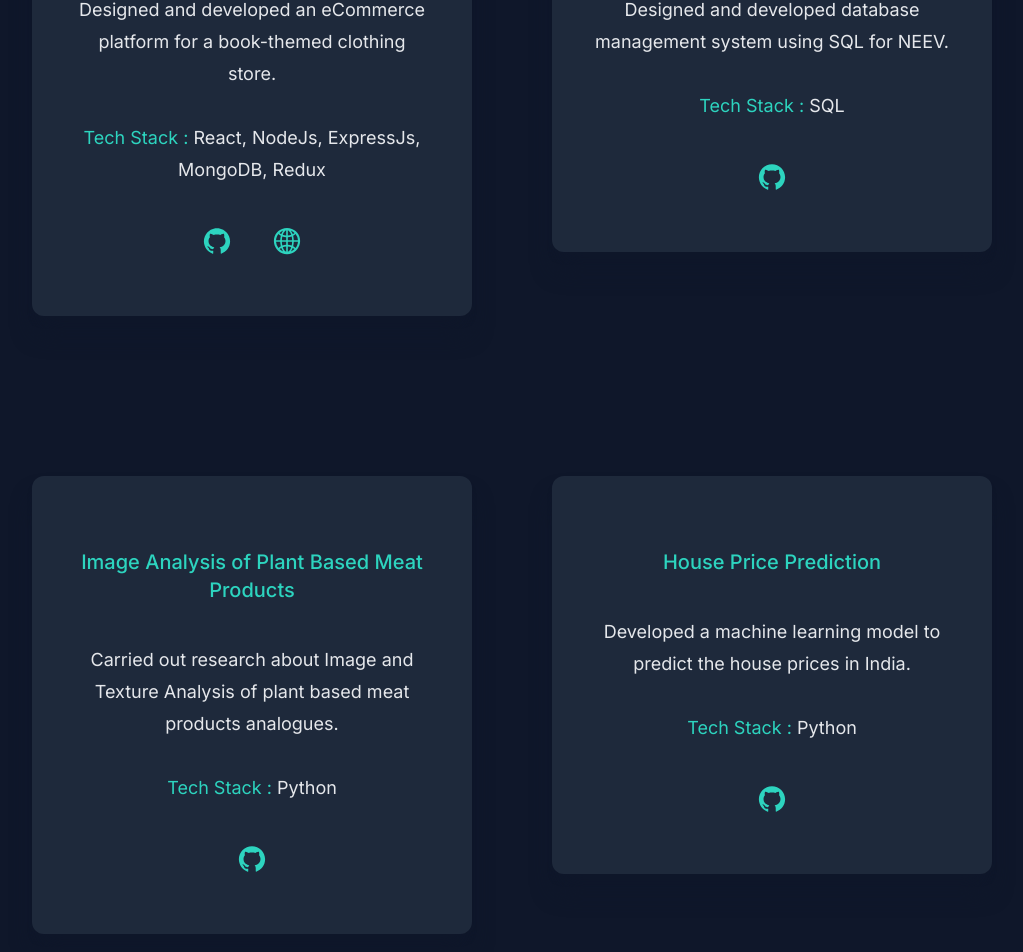
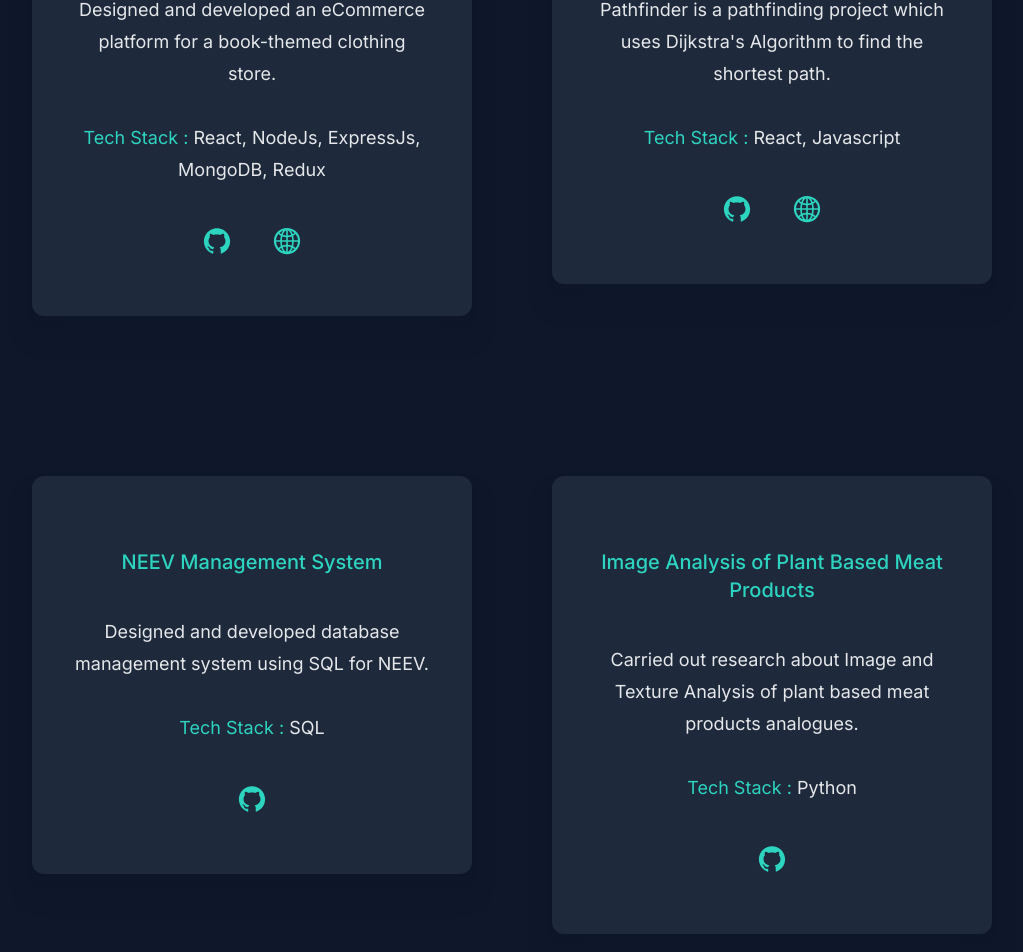
Before and after one commit to badalchowdhary/portfolio, a Next.js app: page / in a window 1280 px wide. Shown: the part 1800-2752 px from the top of the page, without its empty margins (128-1151 px from the left). Built offline with nearby package versions, Linux system fonts and the light colour scheme.

Commit message:
added pathfinder project

```diff
--- a/app/data.js
+++ b/app/data.js
@@ -10,6 +10,15 @@ export const projects = [
     },
     {
         id: 2,
+        img: "https://drive.google.com/file/d/1XNQw4KFCsF1sJhFdQPKGQfCAEu7-3cno/view?usp=drive_link",
+        title: "Pathfinder",
+        desc: "Pathfinder is a pathfinding project which uses Dijkstra's Algorithm to find the shortest path.",
+        stack: "React, Javascript",
+        githubLink: "https://github.com/badalchowdhary/Pathfinder",
+        webLink: "https://pathfinder-badal-chowdharys-projects.vercel.app/",
+    },
+    {
+        id: 3,
         img: "https://www.google.com/imgres?imgurl=https%3A%2F%2Fmiro.medium.com%2Fv2%2Fresize%3Afit%3A678%2F0*kxPYwfJmkXZ3iCWy.png&tbnid=INNC8jZSUNgFqM&vet=12ahUKEwjY-a7D3fCEAxXrxjgGHYiMAugQMygBegQIARBy..i&imgrefurl=https%3A%2F%2Filolo.medium.com%2Funderstanding-the-mern-stack-for-full-stack-development-d8c6978b5ecb&docid=SxQZC2neo9uZGM&w=678&h=370&q=mern%20stack%20image&ved=2ahUKEwjY-a7D3fCEAxXrxjgGHYiMAugQMygBegQIARBy",
         title: "NEEV Management System",
         desc: "Designed and developed database management system using SQL for NEEV.",
@@ -18,7 +27,7 @@ export const projects = [
         webLink: "",
     },
     {
-        id: 3,
+        id: 4,
         img: "https://www.google.com/imgres?imgurl=https%3A%2F%2Fmiro.medium.com%2Fv2%2Fresize%3Afit%3A678%2F0*kxPYwfJmkXZ3iCWy.png&tbnid=INNC8jZSUNgFqM&vet=12ahUKEwjY-a7D3fCEAxXrxjgGHYiMAugQMygBegQIARBy..i&imgrefurl=https%3A%2F%2Filolo.medium.com%2Funderstanding-the-mern-stack-for-full-stack-development-d8c6978b5ecb&docid=SxQZC2neo9uZGM&w=678&h=370&q=mern%20stack%20image&ved=2ahUKEwjY-a7D3fCEAxXrxjgGHYiMAugQMygBegQIARBy",
         title: "Image Analysis of Plant Based Meat Products",
         desc: "Carried out research about Image and Texture Analysis of plant based meat products analogues.",
@@ -27,7 +36,7 @@ export const projects = [
         webLink: "",
     },
     {
-        id: 4,
+        id: 5,
         img: "https://www.google.com/imgres?imgurl=https%3A%2F%2Fmiro.medium.com%2Fv2%2Fresize%3Afit%3A678%2F0*kxPYwfJmkXZ3iCWy.png&tbnid=INNC8jZSUNgFqM&vet=12ahUKEwjY-a7D3fCEAxXrxjgGHYiMAugQMygBegQIARBy..i&imgrefurl=https%3A%2F%2Filolo.medium.com%2Funderstanding-the-mern-stack-for-full-stack-development-d8c6978b5ecb&docid=SxQZC2neo9uZGM&w=678&h=370&q=mern%20stack%20image&ved=2ahUKEwjY-a7D3fCEAxXrxjgGHYiMAugQMygBegQIARBy",
         title: "House Price Prediction",
         desc: "Developed a machine learning model to predict the house prices in India.",
@@ -36,7 +45,7 @@ export const projects = [
         webLink: "",
     },
     {
-        id: 5,
+        id: 6,
         img: "https://www.google.com/imgres?imgurl=https%3A%2F%2Fmiro.medium.com%2Fv2%2Fresize%3Afit%3A678%2F0*kxPYwfJmkXZ3iCWy.png&tbnid=INNC8jZSUNgFqM&vet=12ahUKEwjY-a7D3fCEAxXrxjgGHYiMAugQMygBegQIARBy..i&imgrefurl=https%3A%2F%2Filolo.medium.com%2Funderstanding-the-mern-stack-for-full-stack-development-d8c6978b5ecb&docid=SxQZC2neo9uZGM&w=678&h=370&q=mern%20stack%20image&ved=2ahUKEwjY-a7D3fCEAxXrxjgGHYiMAugQMygBegQIARBy",
         title: "PDC Website",
         desc: "Designed and developed the website of PDC council as a part of Hackrush'23.",
@@ -45,7 +54,7 @@ export const projects = [
         webLink: "https://badalchowdhary.github.io/hackrush-23_pdc-website/",
     },
     {
-        id: 6,
+        id: 7,
         img: "https://www.google.com/imgres?imgurl=https%3A%2F%2Fmiro.medium.com%2Fv2%2Fresize%3Afit%3A678%2F0*kxPYwfJmkXZ3iCWy.png&tbnid=INNC8jZSUNgFqM&vet=12ahUKEwjY-a7D3fCEAxXrxjgGHYiMAugQMygBegQIARBy..i&imgrefurl=https%3A%2F%2Filolo.medium.com%2Funderstanding-the-mern-stack-for-full-stack-development-d8c6978b5ecb&docid=SxQZC2neo9uZGM&w=678&h=370&q=mern%20stack%20image&ved=2ahUKEwjY-a7D3fCEAxXrxjgGHYiMAugQMygBegQIARBy",
         title: "CashWise",
         desc: "Developed a flutter application to track day-to-day expenses of a user.",
@@ -54,7 +63,7 @@ export const projects = [
         webLink: "",
     },
     {
-        id: 7,
+        id: 8,
         img: "https://www.google.com/imgres?imgurl=https%3A%2F%2Fmiro.medium.com%2Fv2%2Fresize%3Afit%3A678%2F0*kxPYwfJmkXZ3iCWy.png&tbnid=INNC8jZSUNgFqM&vet=12ahUKEwjY-a7D3fCEAxXrxjgGHYiMAugQMygBegQIARBy..i&imgrefurl=https%3A%2F%2Filolo.medium.com%2Funderstanding-the-mern-stack-for-full-stack-development-d8c6978b5ecb&docid=SxQZC2neo9uZGM&w=678&h=370&q=mern%20stack%20image&ved=2ahUKEwjY-a7D3fCEAxXrxjgGHYiMAugQMygBegQIARBy",
         title: "CipherSafe",
         desc: "Developed a flutter application where users can store their login credentials for different websites and apps.",
```
